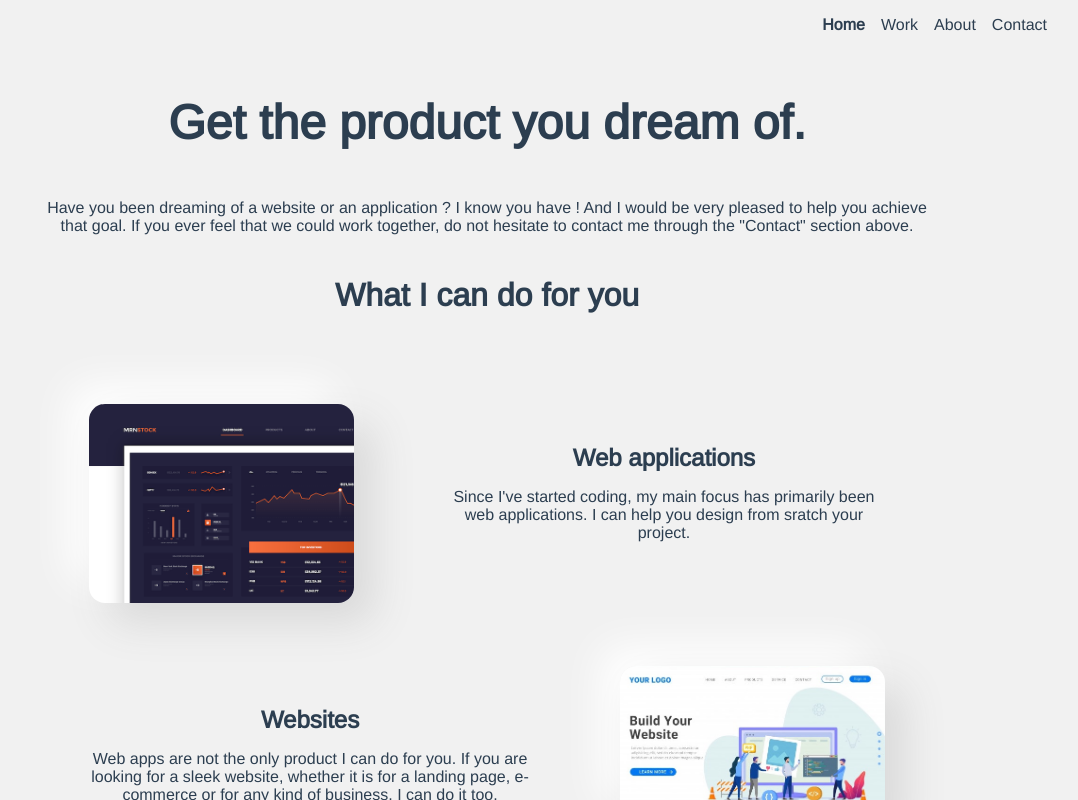
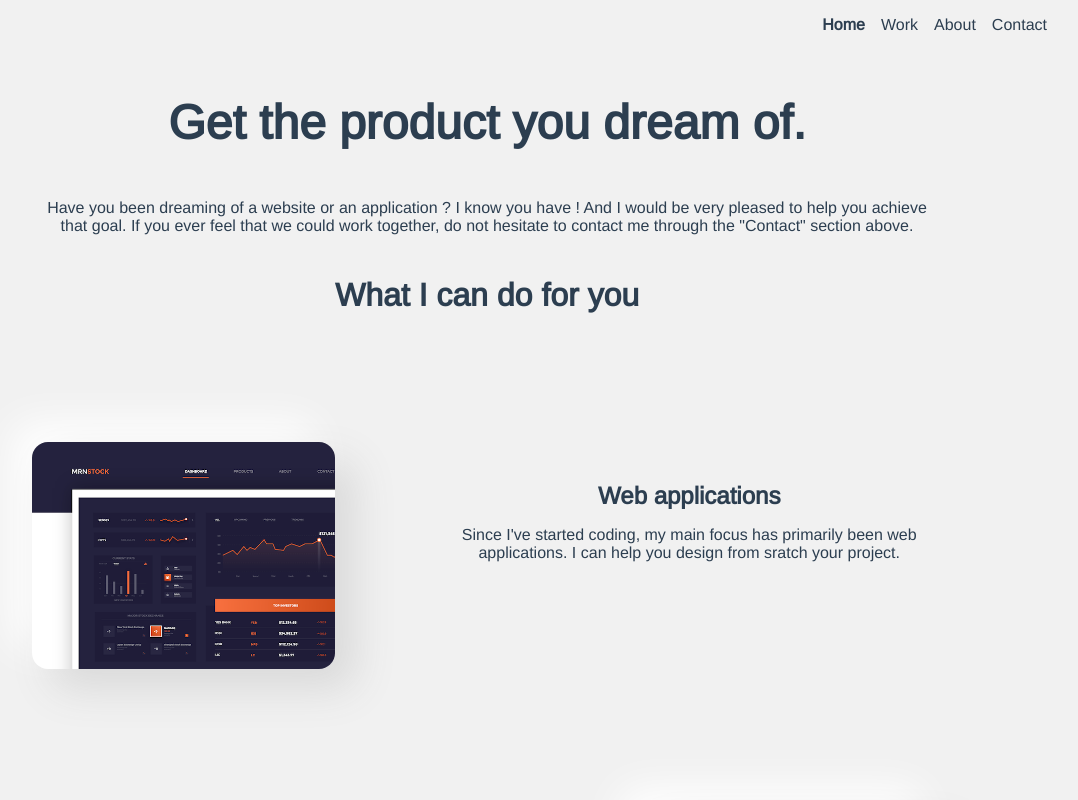
Before and after one commit to alexandrecoin/personal_website, a Vue app: page / in a window 1280 px wide. Shown: the top 800 px of the page, without its empty margins (153-1231 px from the left). Built offline with nearby package versions, Linux system fonts and the light colour scheme.

Commit message:
Improved css

```diff
--- a/src/components/Home.vue
+++ b/src/components/Home.vue
@@ -90,9 +90,9 @@ export default {
   display: flex;
   flex-direction: row;
   justify-content: space-around;
-  max-width: 70%;
+  max-width: 80%;
   margin-top: 5%;
-  /* background-color: red; */
+  padding: 3% 0%;
 }
 
 .application_img,
--- a/src/layout/Navbar.vue
+++ b/src/layout/Navbar.vue
@@ -17,9 +17,8 @@ export default {
 </script>
 
 <style scoped>
-.change_color {
-  background-color: red;
-}
+
+
 .container {
   z-index: 1;
   display: flex;
```
